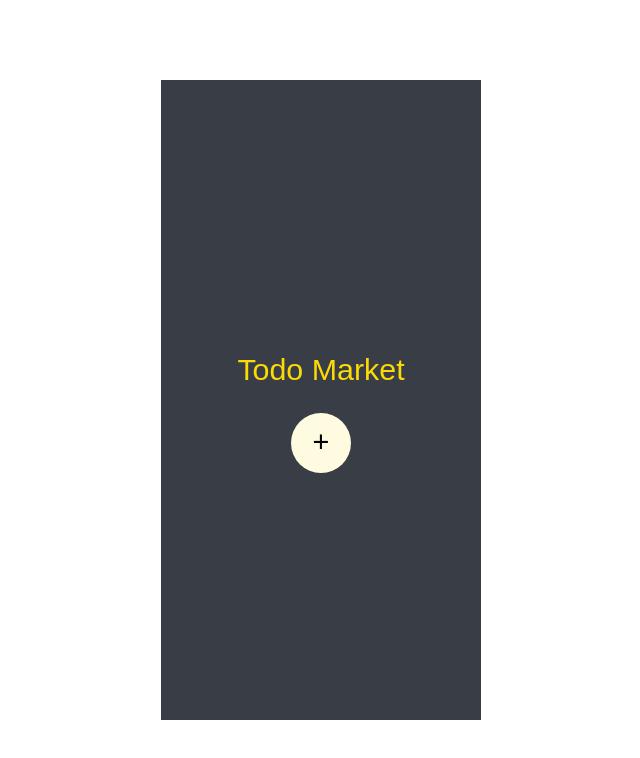
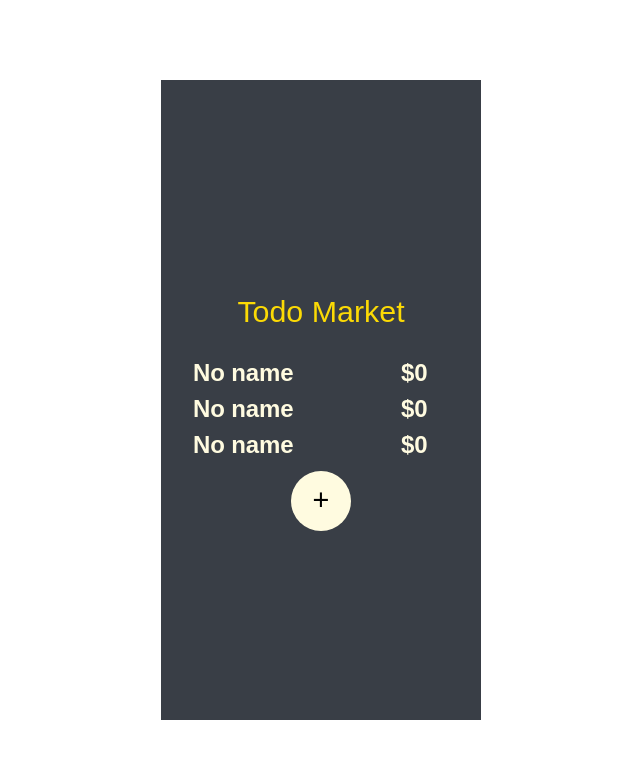
Before and after one commit to Wander95/TodoList-React-styledcomponents, a React app: page / in a window 1280 px wide. Shown: the top 758 px of the page, without its empty margins (319-959 px from the left). Built offline with nearby package versions, Linux system fonts and the light colour scheme.

Commit message:
Feat(CardItem): Add skeleton

```diff
--- a/src/Components/CardItem/CardItem.styled.ts
+++ b/src/Components/CardItem/CardItem.styled.ts
@@ -1,13 +1,26 @@
 import styled from 'styled-components';
 
 export const Container = styled.div`
-
+  display:flex;
 `;
 
 export const Name = styled.span`
+  color: ${({theme:{colors}})=> colors.primary.lightYellow};
+  font-weight: 600;
+  font-size: 1.5em;
+  line-height: 36px;
 
+  /* identical to box height */
+  width: 13rem;
+  letter-spacing: -0.005em;
 `;
 
 export const Price = styled.span`
-
+  color: ${({theme:{colors}})=> colors.primary.lightYellow};
+  font-weight: 600;
+  font-size: 1.5em;
+  line-height: 36px;
+  /* identical to box height */
+  width: 3rem;
+  letter-spacing: -0.005em;
 `;
--- a/src/Components/CardItem/CardItem.view.tsx
+++ b/src/Components/CardItem/CardItem.view.tsx
@@ -2,8 +2,8 @@ import React,{ FC } from 'react'
 import { Container,Name,Price } from './CardItem.styled'
 
 export interface ICardItem {
-  name:string,
-  price:number
+  name?:string,
+  price?:number
 }
 const CardItem:FC<ICardItem> = (props)=> {
   const { name,price } = props;
@@ -17,7 +17,7 @@ const CardItem:FC<ICardItem> = (props)=> {
 }
 
 CardItem.defaultProps = {
-  name:'No name Assigned',
+  name:'No name',
   price: 0
 }
 
--- a/src/Components/IconButton/IconButton.styled.ts
+++ b/src/Components/IconButton/IconButton.styled.ts
@@ -12,4 +12,5 @@ export const IconButton = styled(base.iconButton)`
   ${mixins.centralize}
   font-size:1.8rem;
   font-weight:500;
+  margin-top:.5rem;;
 `;
--- a/src/Components/index.ts
+++ b/src/Components/index.ts
@@ -1,5 +1,9 @@
+import IconButton  from 'Components/IconButton';
+import CardItem  from 'Components/CardItem';
 import Card from './Card'
 
 export {
-  Card
+  Card,
+  CardItem,
+  IconButton
 }
--- a/src/Layouts/Main/Main.styled.ts
+++ b/src/Layouts/Main/Main.styled.ts
@@ -15,3 +15,13 @@ export const Header = styled.h2`
 
   color:${({theme})=>theme.colors.primary.yellow};
 `;
+
+export const SummaryContainer = styled.div`
+
+`;
+
+export const SummaryCount = styled.span`
+
+`;
+
+export const SummaryPrice = styled.span``;
--- a/src/Layouts/Main/Main.view.tsx
+++ b/src/Layouts/Main/Main.view.tsx
@@ -1,9 +1,8 @@
-import { Card } from 'Components';
 import React,{ FC } from 'react';
 import { Container, Header } from './Main.styled';
 import { ThemeProvider } from 'styled-components';
 import { Theme } from 'Assets/styles/theme'
-import IconButton from 'Components/IconButton';
+import { IconButton,CardItem,Card } from 'Components';
 
 
 const MainView:FC = ()=> {
@@ -12,6 +11,9 @@ const MainView:FC = ()=> {
       <Container>
         <Card>
           <Header>Todo Market</Header>
+          <CardItem />
+          <CardItem />
+          <CardItem />
           <IconButton onClick={()=>{}}> + </IconButton>
         </Card>
       </Container>
```
